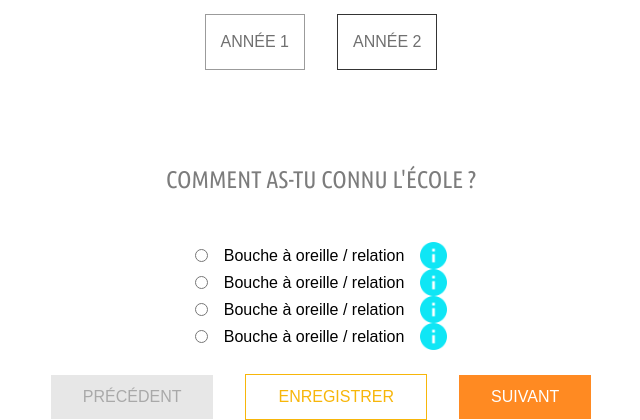
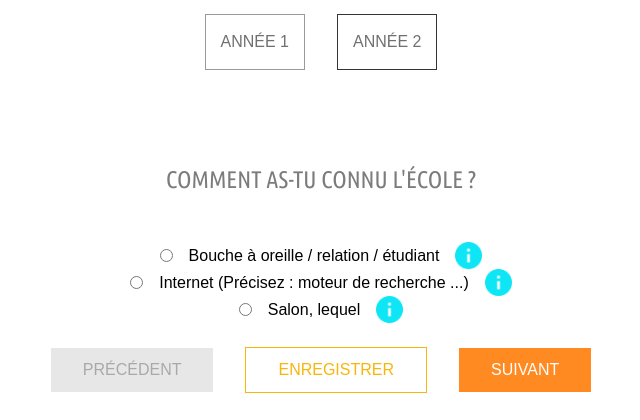
Before and after one commit to bodetienne/espl, a PHP site: page /form-test-page.php in a window 1280 px wide. Shown: the part 712-1132 px from the top of the page, without its empty margins (319-959 px from the left). After the commit the page ends 1105 px from the top, so only its background shows below. Run offline with PHP 8.4, Linux system fonts and the light colour scheme.

Commit message:
bande de functions

```diff
--- a/dev/form-test-page.php
+++ b/dev/form-test-page.php
@@ -32,26 +32,9 @@
 
         <h1 class="nom-form">Comment as-tu connu l'école ?</h1>
         <div class="form-checklist">
-          <div class="check-ligne">
-            <input type="radio" class="radio-école">
-            <span class="checkmark-école">Bouche à oreille / relation</span>
-            <img class="info-button" src="elements/info-button.png" alt="bouton pour plus d\'informations">
-          </div>
-          <div class="check-ligne">
-            <input type="radio" class="radio-école">
-            <span class="checkmark-école">Bouche à oreille / relation</span>
-            <img class="info-button" src="elements/info-button.png" alt="bouton pour plus d\'informations">
-          </div>
-          <div class="check-ligne">
-            <input type="radio" class="radio-école">
-            <span class="checkmark-école">Bouche à oreille / relation</span>
-            <img class="info-button" src="elements/info-button.png" alt="bouton pour plus d\'informations">
-          </div>
-          <div class="check-ligne">
-            <input type="radio" class="radio-école">
-            <span class="checkmark-école">Bouche à oreille / relation</span>
-            <img class="info-button" src="elements/info-button.png" alt="bouton pour plus d\'informations">
-          </div>
+          <?php echo radiobutton("Bouche à oreille / relation / étudiant") ?>
+          <?php echo radiobutton("Internet (Précisez : moteur de recherche ...)") ?>
+          <?php echo radiobutton("Salon, lequel") ?>
         </div>
 
         <div class="nav-form">
--- a/dev/functions/form-elements.php
+++ b/dev/functions/form-elements.php
@@ -57,4 +57,13 @@ function createbtn ($id, $txt, $color, $bg, $border){
 //   }
 // }
 
+function radiobutton ($txt){
+  echo
+  '<div class="check-ligne">
+    <input type="radio" class="radio-école">
+    <span class="checkmark-école">'.$txt.'</span>
+    <img class="info-button" src="elements/info-button.png" alt="bouton pour plus d\'informations">
+  </div>';
+}
+
 ?>
```
